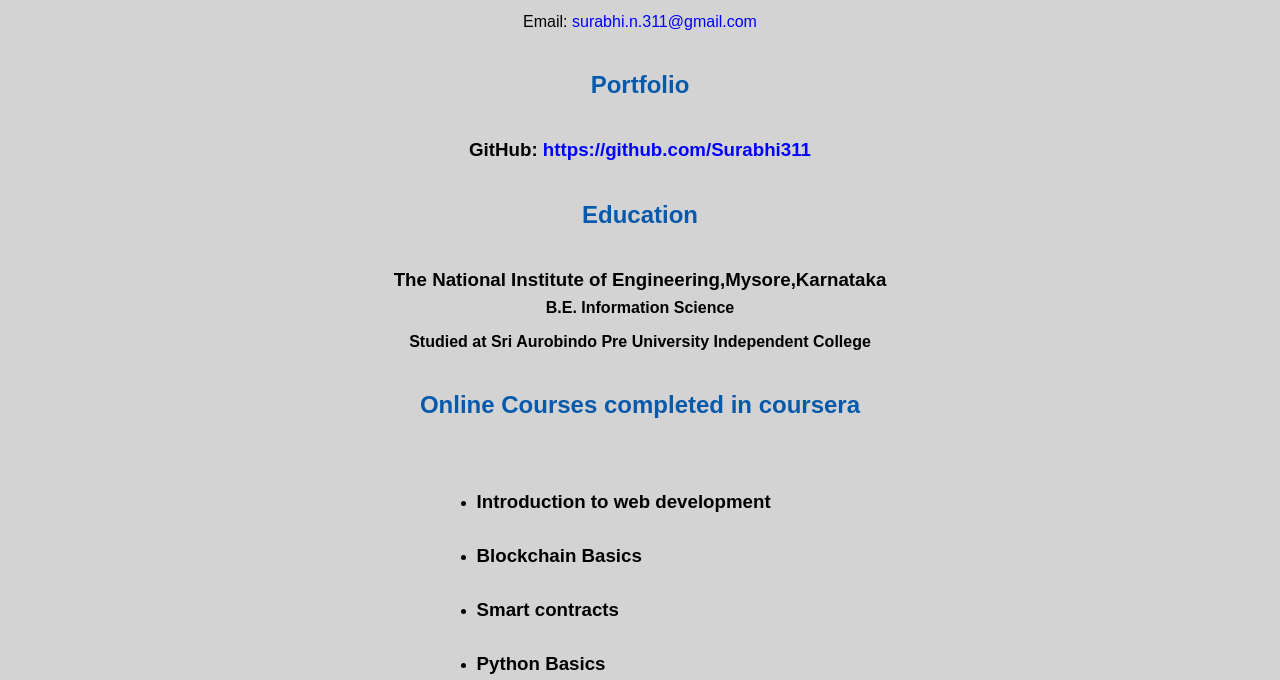
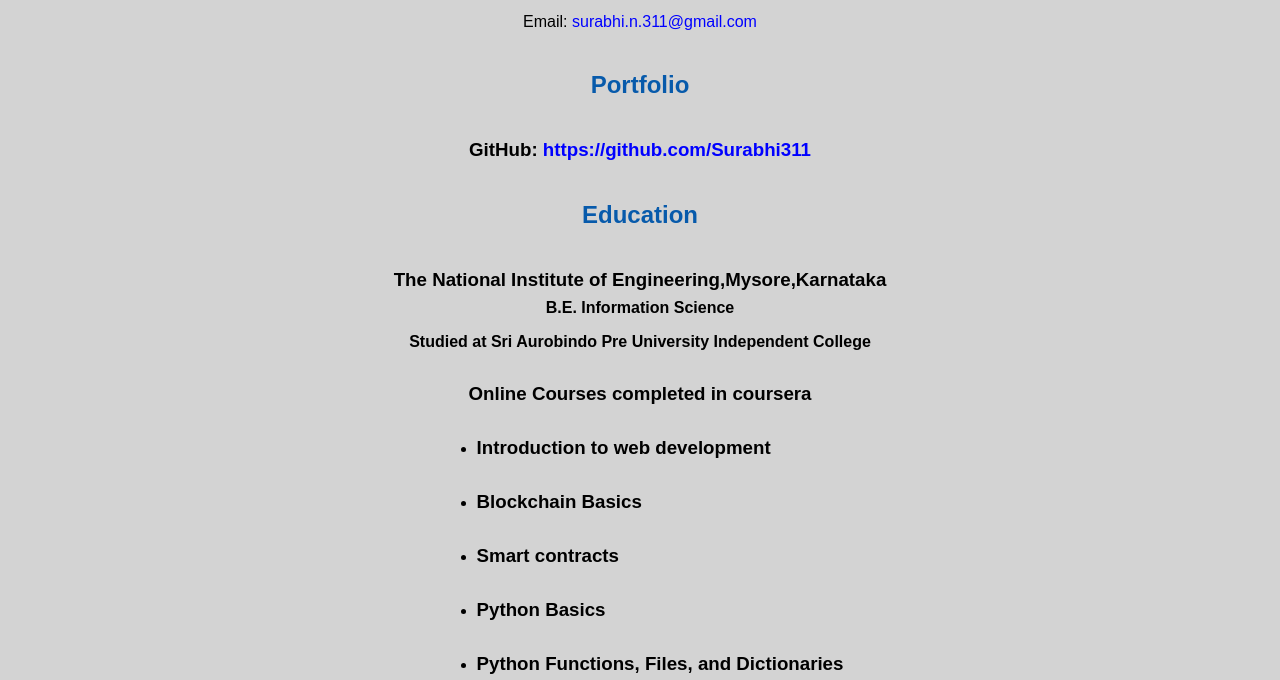
Before and after one commit to Surabhi311/Surabhi311portal.github.io, a plain HTML site: page resume.html in a window 1280 px wide. Shown: the part 406-1086 px from the top of the page. Drawn offline with Linux system fonts and the light colour scheme.

Commit message:
Update resume.html

```diff
--- a/resume.html
+++ b/resume.html
@@ -34,7 +34,7 @@
     <h4>B.E. Information Science</h4>
     <h4>Studied at Sri Aurobindo Pre University Independent College</h4>
 
-    <h2>Online Courses completed in coursera</h2>
+    <h3>Online Courses completed in coursera</h3>
      <ul>
        <li><h3>Introduction to web development</h3></li>
        <li><h3>Blockchain Basics</h3></li>
```
